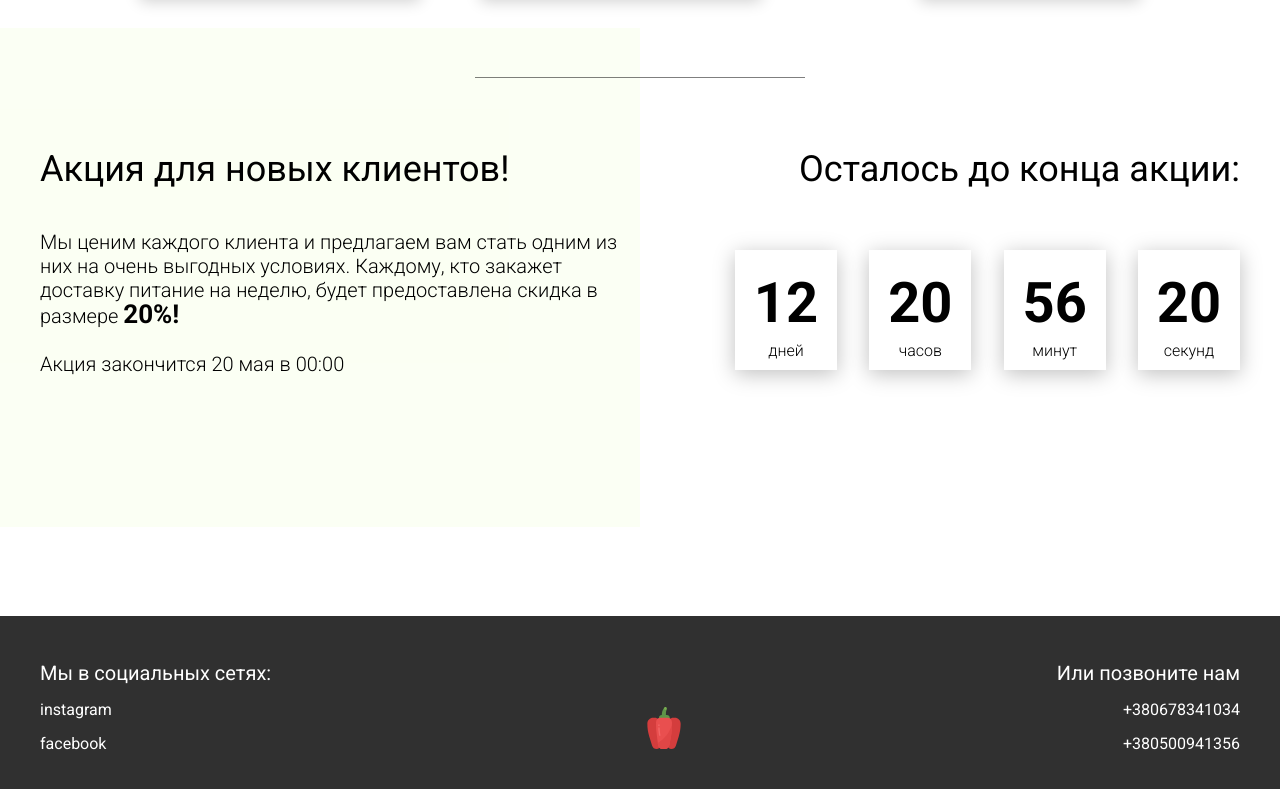
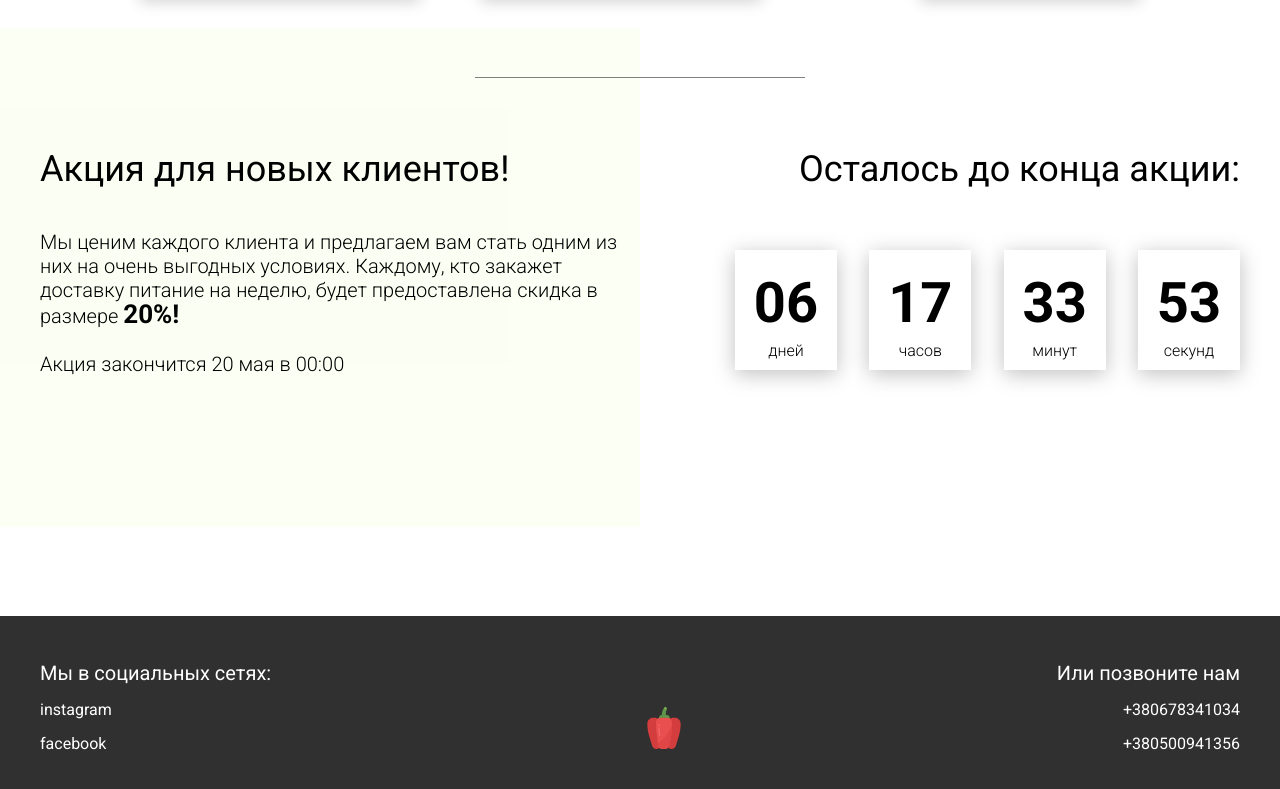
Before and after one commit to TatyanaDolgova/online-store, a plain HTML site: page index.html in a window 1280 px wide. Shown: the part 3448-4237 px from the top of the page. Drawn offline with Linux system fonts and the light colour scheme.

Commit message:
add timer

```diff
--- a/index.html
+++ b/index.html
@@ -315,19 +315,19 @@
           <div class="title">Осталось до конца акции:</div>
           <div class="timer">
             <div class="timer__block">
-              <span id="days">12</span>
+              <span id="days">00</span>
               дней
             </div>
             <div class="timer__block">
-              <span id="hours">20</span>
+              <span id="hours">00</span>
               часов
             </div>
             <div class="timer__block">
-              <span id="minutes">56</span>
+              <span id="minutes">00</span>
               минут
             </div>
             <div class="timer__block">
-              <span id="seconds">20</span>
+              <span id="seconds">00</span>
               секунд
             </div>
           </div>
--- a/js/script.js
+++ b/js/script.js
@@ -1,4 +1,6 @@
 window.addEventListener("DOMContentLoaded", () => {
+  // Tabs
+
   const tabs = document.querySelectorAll(".tabheader__item"),
     tabsContent = document.querySelectorAll(".tabcontent"),
     tabsParent = document.querySelector(".tabheader__items");
@@ -35,4 +37,57 @@ window.addEventListener("DOMContentLoaded", () => {
       });
     }
   });
+
+  //Timer
+
+  const deadline = "2022-11-01";
+
+  function getTimeRemaining(endtime) {
+    const t = Date.parse(endtime) - Date.parse(new Date()),
+      days = Math.floor(t / (1000 * 60 * 60 * 24)),
+      hours = Math.floor((t / (1000 * 60 * 60)) % 24),
+      minutes = Math.floor((t / 1000 / 60) % 60),
+      seconds = Math.floor((t / 1000) % 60);
+
+    return {
+      total: t,
+      days: days,
+      hours: hours,
+      minutes: minutes,
+      seconds: seconds,
+    };
+  }
+
+  function getZero(num) {
+    if (num >= 0 && num < 10) {
+      return `0${num}`;
+    } else {
+      return num;
+    }
+  }
+
+  function setClock(selector, endtime) {
+    const timer = document.querySelector(selector),
+      days = timer.querySelector("#days"),
+      hours = timer.querySelector("#hours"),
+      minutes = timer.querySelector("#minutes"),
+      seconds = timer.querySelector("#seconds"),
+      timeInterval = setInterval(updateClock, 1000);
+
+    updateClock();
+
+    function updateClock() {
+      const t = getTimeRemaining(endtime);
+
+      days.innerHTML = getZero(t.days);
+      hours.innerHTML = getZero(t.hours);
+      minutes.innerHTML = getZero(t.minutes);
+      seconds.innerHTML = getZero(t.seconds);
+
+      if (t.total <= 0) {
+        clearInterval(timeInterval);
+      }
+    }
+  }
+  setClock(".timer", deadline);
 });
```
